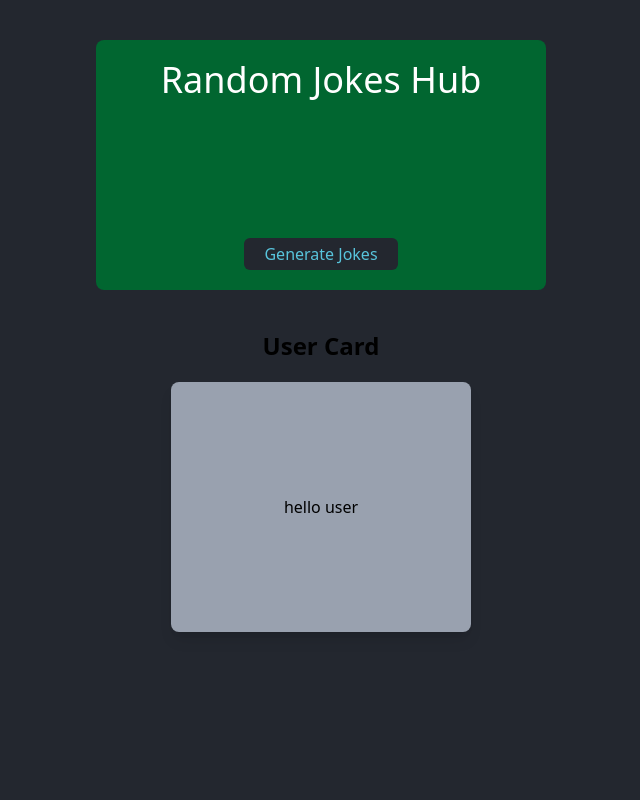
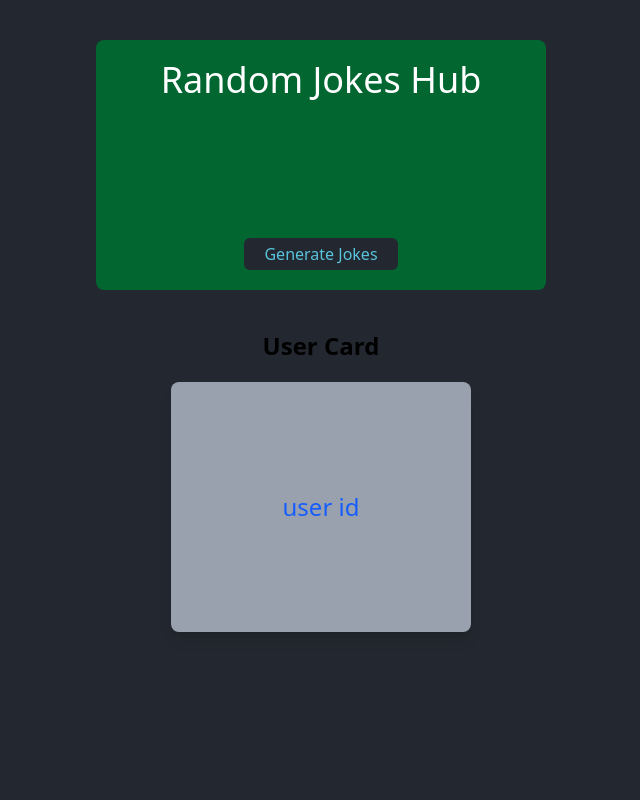
Before and after one commit to Rifat654/React-js-Components, a React (Vite) app: page / in a window 1280 px wide. Shown: the top 800 px of the page, without its empty margins (319-959 px from the left). Built offline with nearby package versions, Linux system fonts and the light colour scheme; no server answers.

Commit message:
added new text to user component

```diff
--- a/src/components/User-Card/User.jsx
+++ b/src/components/User-Card/User.jsx
@@ -13,7 +13,7 @@
             <div>
                 <h1 className='text-2xl text-center font-bold'>User Card</h1>
                 <div className='w-[300px] h-[250px] rounded-lg  bg-gray-400 shadow-lg flex flex-col justify-center items-center mt-5'>
-                    <h2>hello user</h2>
+                    <h2 className='text-2xl text-blue-600'> user id</h2>
 
                 </div>
             </div>
```
